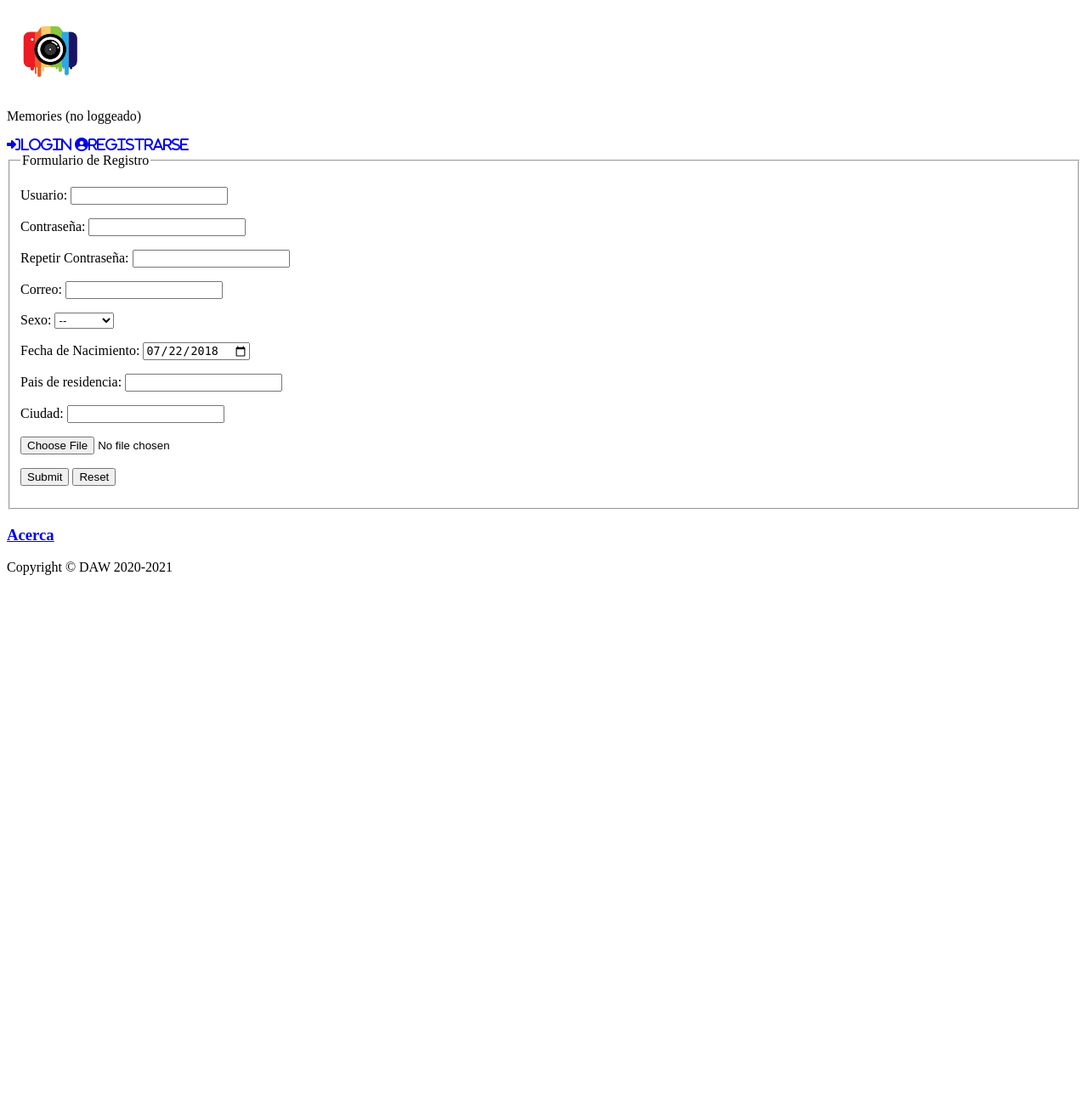
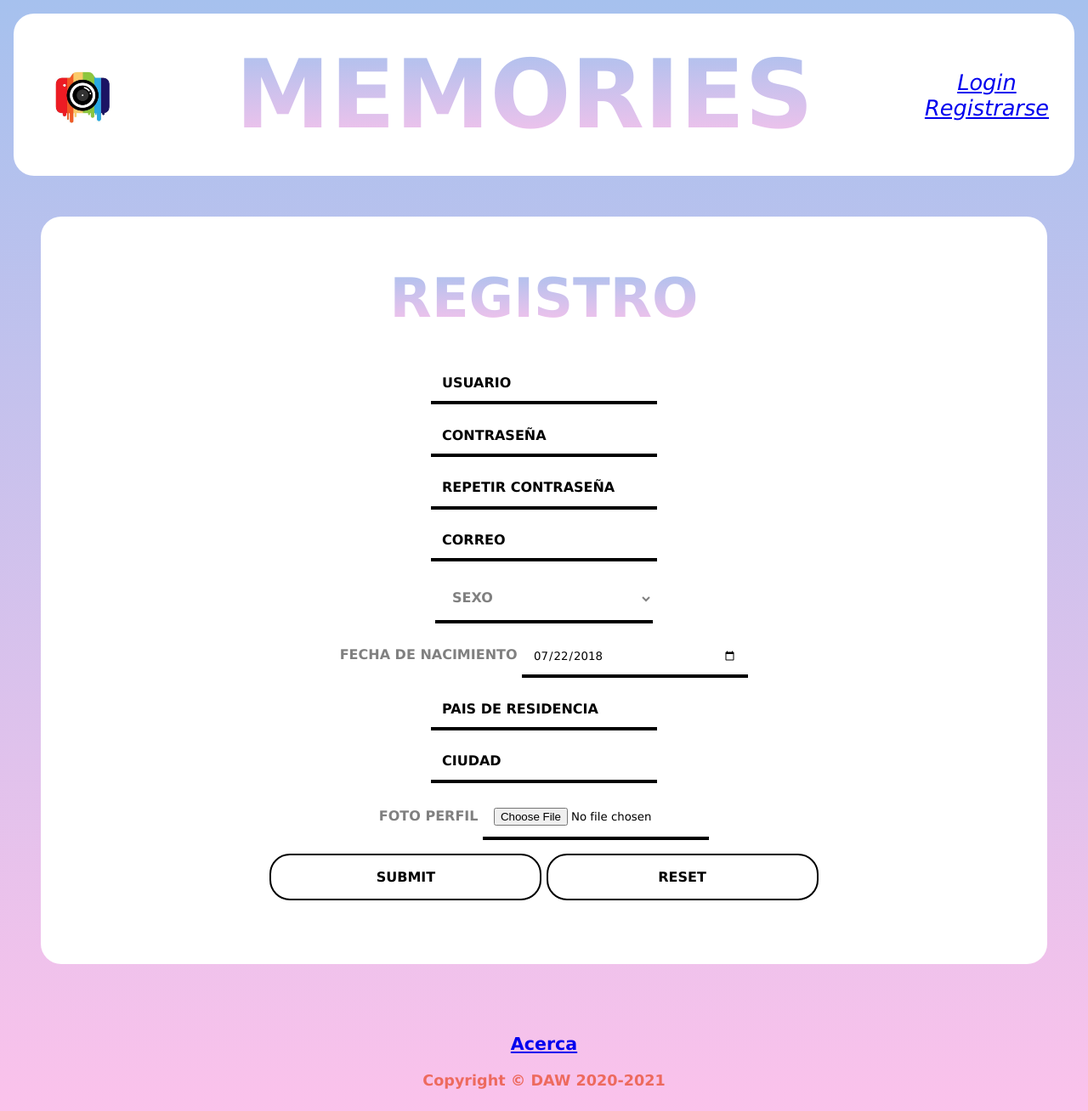
Before and after one commit to yeramora/DAW_goma, a PHP site: page /FormRegistro.html in a window 1280 px wide. Shown: the whole page at 85% size. Before the commit the page ends 677 px from the top, so only its background shows below. Run offline with PHP 8.4, Linux system fonts and the light colour scheme; some libraries are stand-ins or nearby versions.

Commit message:
cambio grafico, varias pags

```diff
--- a/FormRegistro.html
+++ b/FormRegistro.html
@@ -1,57 +1,56 @@
 <!DOCTYPE html>
 <html lang="es">
   <head>
-    <script src="https://kit.fontawesome.com/6b4ca2c1fd.js" crossorigin="anonymous"></script>
+    <link rel="stylesheet" href="cssYera.css" title="Estilo básico" media="screen">
+    <link rel="stylesheet" href="cssAlex.css" title="Estilo básico" media="screen">
     <meta charset="UTF-8">
     <title>Formulario de Registro</title>
   </head>
   <body>
     <header>
       <a href="index.html"><img src="logo.png" alt="icono" width="100" height="100"></a>
-      <p>Memories (no loggeado)</p>
+      <p>Memories</p>
       <aside>
         <a href="MensajeLogin.html"><i class="fas fa-sign-in-alt" aria-hidden="true">Login</i></a>
         <a href="FormRegistro.html"><i class="fa fa-user-circle" aria-hidden="true">Registrarse</i></a>
       </aside>
     </header>
     <main>
-      <form action="/index_logged.html">
-        <fieldset>
-          <legend>Formulario de Registro</legend>
-          <p><label for="usuario">Usuario:</label >
-          <input type="text" id="usuario" name="usuario" required></p>
+      <form action="/index_logged.html" class="formyera">
+        <h1>Registro</h1>
+          <p><label for="usuario" class="invisible">Usuario:</label >
+          <input type="text" id="usuario" name="usuario" required placeholder="Usuario"></p>
 
-          <p><label for="contra">Contraseña:</label>
-          <input type="password" id="contra" name="contra" required></p>
+          <p><label for="contra" class="invisible">Contraseña:</label>
+          <input type="password" id="contra" name="contra" required placeholder="contraseña"></p>
 
-          <p><label for="repcontraseña">Repetir Contraseña:</label>
-          <input type="text" id="repcontraseña" name="repcontraseña" required></p>
+          <p><label for="repcontraseña" class="invisible">Repetir Contraseña:</label>
+          <input type="text" id="repcontraseña" name="repcontraseña" required placeholder="repetir contraseña"></p>
 
-          <p><label for="correo">Correo:</label>
-          <input type="text" id="correo" name="correo" required></p>
+          <p><label for="correo" class="invisible">Correo:</label>
+          <input type="text" id="correo" name="correo" required placeholder="correo"></p>
 
-          <p><label for="sexo">Sexo:</label>
+          <p><label for="sexo" class="invisible">Sexo</label>
           <select id="sexo" name="sexo" required>
-            <option value="">--</option>
+            <option value="">Sexo</option>
             <option value="hombre">Hombre</option>
             <option value="mujer">Mujer</option>
             <option value="otro">Otro</option>
           </select></p>
 
-          <p><label for="fechnac">Fecha de Nacimiento:</label>
-          <input type="date" id="fechnac" name="correo" value="2018-07-22" min="1920-01-01" required></p>
+          <p><label for="fechnac">Fecha de Nacimiento</label>
+          <input type="date" id="fechnac" name="correo" value="2018-07-22" min="1920-01-01" required placeholder="fecha"></p>
 
-          <p><label for="pais">Pais de residencia:</label>
-          <input type="text" id="pais" name="pais" required></p>
-          <p><label for="ciudad">Ciudad:</label>
-          <input type="text" id="ciudad" name="ciudad" required></p>
+          <p><label for="pais"  class="invisible">Pais de residencia:</label>
+          <input type="text" id="pais" name="pais" required placeholder="pais de residencia"></p>
+          <p><label for="ciudad"  class="invisible">Ciudad:</label>
+          <input type="text" id="ciudad" name="ciudad" required placeholder="ciudad"></p>
 
-          <p><label for="foto"></label>
+          <p><label for="foto">Foto perfil</label>
           <input type="file" name="foto" id="foto" required></p>
 
-          <p><input type="submit" id="enviar" name="enviar">
+          <p class="enviar"><input type="submit" id="enviar" name="enviar">
           <input type="reset" id="borrar" name="Borrar"></p>
-        </fieldset>
       </form>
     </main>
     <footer>
--- a/FotoDetalle.html
+++ b/FotoDetalle.html
@@ -1,7 +1,8 @@
 <!DOCTYPE html>
 <html lang="es">
   <head>
-    <script src="https://kit.fontawesome.com/6b4ca2c1fd.js" crossorigin="anonymous"></script>
+    <link rel="stylesheet" href="cssYera.css" title="Estilo básico" media="screen">
+    <link rel="stylesheet" href="cssAlex.css" title="Estilo básico" media="screen">
     <meta charset="UTF-8">
     <title>Formulario de Busqueda</title>
   </head>
--- a/ResBusqueda.html
+++ b/ResBusqueda.html
@@ -2,7 +2,8 @@
 <html lang="es">
   <head>
     <meta charset="UTF-8">
-    <link rel="stylesheet" href="o.css" title="Estilo básico" media="screen">
+    <link rel="stylesheet" href="cssYera.css" title="Estilo básico" media="screen">
+    <link rel="stylesheet" href="cssAlex.css" title="Estilo básico" media="screen">
     <script src="https://kit.fontawesome.com/6b4ca2c1fd.js" crossorigin="anonymous"></script>
     <title>Resultado busqueda</title>
   </head>
--- a/SolicitarAlbumsend.html
+++ b/SolicitarAlbumsend.html
@@ -2,7 +2,8 @@
 <html lang="es">
   <head>
     <meta charset="UTF-8">
-    <link rel="stylesheet" href="o.css" title="Estilo básico" media="screen">
+    <link rel="stylesheet" href="cssYera.css" title="Estilo básico" media="screen">
+    <link rel="stylesheet" href="cssAlex.css" title="Estilo básico" media="screen">
     <script src="https://kit.fontawesome.com/6b4ca2c1fd.js" crossorigin="anonymous"></script>
     <title>Memories LOGGED</title>
   </head>
--- a/UserRegister.html
+++ b/UserRegister.html
@@ -2,7 +2,8 @@
 <html lang="es">
   <head>
     <meta charset="UTF-8">
-    <link rel="stylesheet" href="o.css" title="Estilo básico" media="screen">
+    <link rel="stylesheet" href="cssYera.css" title="Estilo básico" media="screen">
+    <link rel="stylesheet" href="cssAlex.css" title="Estilo básico" media="screen">
     <script src="https://kit.fontawesome.com/6b4ca2c1fd.js" crossorigin="anonymous"></script>
     <title>Memories LOGGED</title>
   </head>
--- a/acerca.html
+++ b/acerca.html
@@ -1,7 +1,8 @@
 <!DOCTYPE html>
 <html lang="es">
   <head>
-    <script src="https://kit.fontawesome.com/6b4ca2c1fd.js" crossorigin="anonymous"></script>
+    <link rel="stylesheet" href="cssYera.css" title="Estilo básico" media="screen">
+    <link rel="stylesheet" href="cssAlex.css" title="Estilo básico" media="screen">
     <meta charset="UTF-8">
     <title>Formulario de Busqueda</title>
   </head>
--- a/cssYera.css
+++ b/cssYera.css
@@ -8,37 +8,66 @@
 
 }
 
+/*
 
-* {
+header {
+ background-color: #FFAF87;b
+ border-radius: 2em;
+ display:flex;
+ flex-direction: row;
+ border:solid 0.4em #ED6A5E;
+ margin:auto;
+
+}
+
+
+*/
+/* GENERAL */
+
+*{
   box-sizing: border-box;
+  font-family: 'Verdana', sans-serif;
 }
+
 .invisible{
  display:none;
 }
+
 body {
-background-color: #1cd0e7;
+background: rgb(237,106,94);
+background: linear-gradient(to top, #fbc2eb 0%, #a6c1ee 100%);
 margin:0em;
 }
 
-header {
-  background-color: #FFAF87;
-  border-radius: 2em;
-  display:flex;
-  flex-direction: row;
-  border:solid 0.4em #ED6A5E;
-  margin:auto;
+header{
+  margin: 0 auto;
+  padding: 30px;
+  margin:1em;
+  background: #fff;
+  display: flex;
+  justify-content: center;
+  align-items: center;
+  border-radius: 1.5em;
 }
 header>a>img{
   float:left;
   border-radius: 10em;
 }
 header>p{
-  margin:0.3em 0em 0.3em 3.5em;
-  font-size: 4em;
+  margin:0 auto;
+  float: left;
+  font-size: 7em;
+  font-weight: bold;
+  background-color: white;
+  background:linear-gradient(to top, #fbc2eb 0%, #a6c1ee 100%);
+  -webkit-background-clip: text;
+  -webkit-text-fill-color: transparent;
+  text-transform: uppercase;
+  line-height: .77;
+  padding: 0.2em;
 }
 
 header>aside{
-  margin-left: auto;
   float:right;
   display:flex;
   flex-direction: column;
@@ -47,8 +76,28 @@ header>aside>a{
   margin: auto;
   font-size: 1.6em;
 }
+
+footer{
+  width: 100%;
+  /* background-color:#FFAF87; */
+  font-size:1.1em;
+  text-align:center;
+  padding:0.5em;
+  color:#ED6A5E;
+  font-weight:bold;
+  margin-top: 3em;
+  /* border:solid 0.5em #ED6A5E; */
+}
+
+/* GENERAL FIN */
+
+/* INDEX*/
+
 #artfotos>h1{
   text-align: center;
+  text-transform: uppercase;
+  font-size: 2em;
+  color:white;
 }
 #artfotos>section {
 margin:auto;
@@ -60,23 +109,73 @@ flex-direction: row;
 clip-path: polygon(25% 0%, 100% 0%, 75% 100%, 0% 100%);
 width: 400px;
 height: 600px;
+}
+#artfotos>section>a>img:hover {
+  width:110%;
+  height:110%;
+  }
+#busquedalogin{
+  text-align: center;
+  text-transform: uppercase;
+  font-size: 2em;
+  color:white;
+}
+/* INDEX FINISH */
 
+/* FORMULARIO REGISTRO */
+
+.formyera {
+  background-color: #fff;
+  padding:1em;
+  margin:3em;
+  height:55em;
+  border-radius: 1.5em;
+}
+.formyera>h1{
+  font-size: 4em;
+  background: linear-gradient(to top, #fbc2eb 0%, #a6c1ee 100%);
+  -webkit-background-clip: text;
+  -webkit-text-fill-color: transparent;
+  font-weight: bold;
+  text-transform: uppercase;
 }
 
-footer{
-  width: 100%;
-  background-color:#FFAF87;
-  font-size:1.1em;
-  text-align:center;
-  padding:0.5em;
-  color:#ED6A5E;
-  font-weight:bold;
-  margin-top: 3em;
-  border:solid 0.5em #ED6A5E;
+.formyera>p>input{
+  background: 0 0;
+  padding: 1em;
+  border:none;
+  width:20em;
+  border-bottom:4px solid black;
 }
-
-#busquedalogin{
-  text-align: center;
+.formyera>p>input::placeholder{
+  color:black;
+  font-weight: bold;
+  text-transform: uppercase;
+  font-size:1.2em;
+}
+.formyera>p>label{
+  color:grey;
+  font-weight: bold;
+  text-transform: uppercase;
+  font-size:1em;
+}
+p>select{
+  background: 0 0;
+  padding:1em;
+  color:grey;
+  width:16em;
+  font-size: 1em;
+  font-weight: bold;
+  text-transform: uppercase;
+  border:none;
+  border-bottom:4px solid black;
+}
+.enviar>input{
+  border: 2px solid black !important;
+  font-size: 1em;
+  font-weight: bold;
+  text-transform: uppercase;
+  border-radius: 1.5em;
 }
 
 @media all and (min-width:960px){ /*3 ARTICULOS*/
--- a/home.html
+++ b/home.html
@@ -2,7 +2,8 @@
 <html lang="es">
   <head>
     <meta charset="UTF-8">
-    <link rel="stylesheet" href="o.css" title="Estilo básico" media="screen">
+    <link rel="stylesheet" href="cssYera.css" title="Estilo básico" media="screen">
+    <link rel="stylesheet" href="cssAlex.css" title="Estilo básico" media="screen">
     <script src="https://kit.fontawesome.com/6b4ca2c1fd.js" crossorigin="anonymous"></script>
     <title>Memories</title>
   </head>
--- a/index.html
+++ b/index.html
@@ -10,7 +10,7 @@
   <body>
       <header>
         <a href="index.html"><img src="logo.png" alt="icono" width="100" height="100"></a>
-        <p>Memories (no loggeado)</p>
+        <p>Memories</p>
         <aside>
           <a href="MensajeLogin.html"><i class="fas fa-sign-in-alt" aria-hidden="true">Login</i></a>
           <a href="FormRegistro.html"><i class="fa fa-user-circle" aria-hidden="true">Registrarse</i></a>
```
Also changed, not shown: FormBusqueda.html (+9 -12 lines), index_logged.html (+9 -7 lines).
